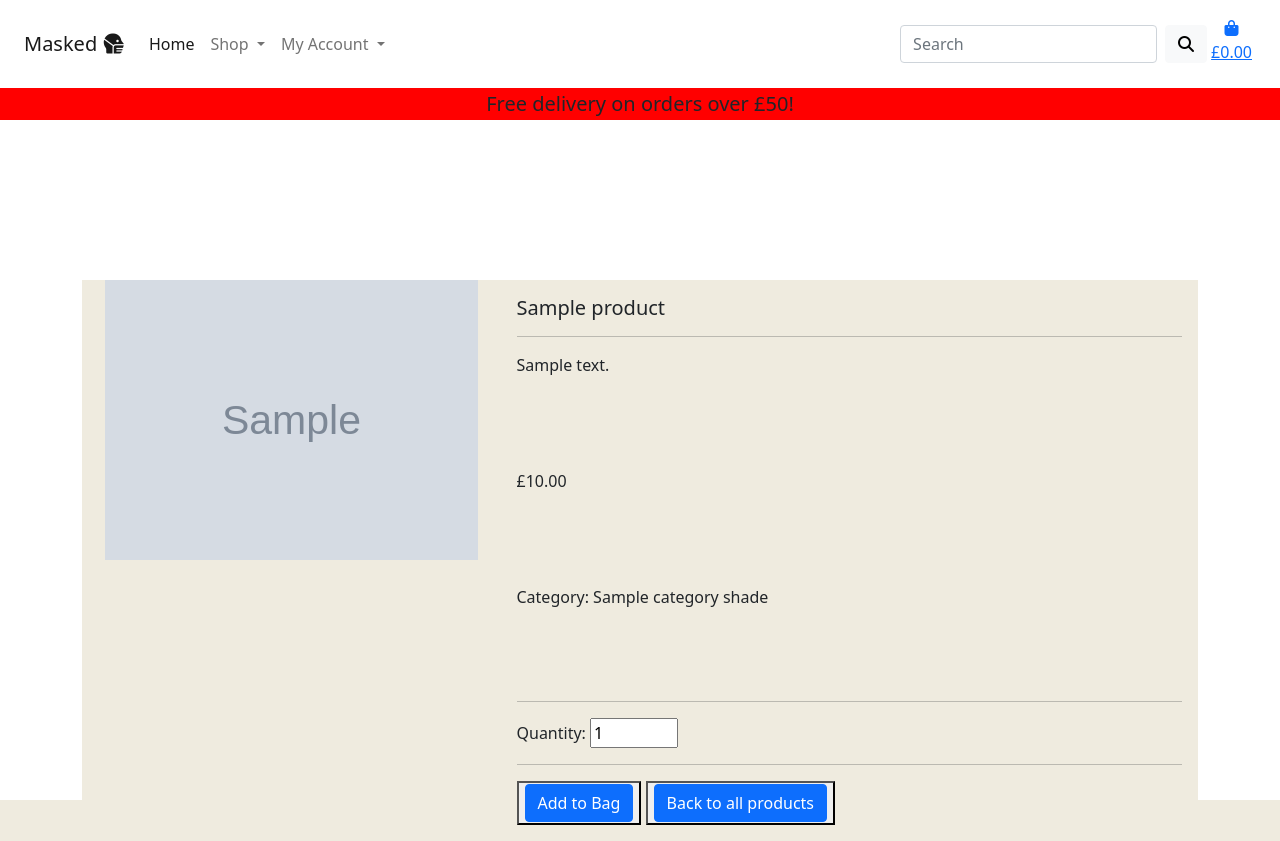
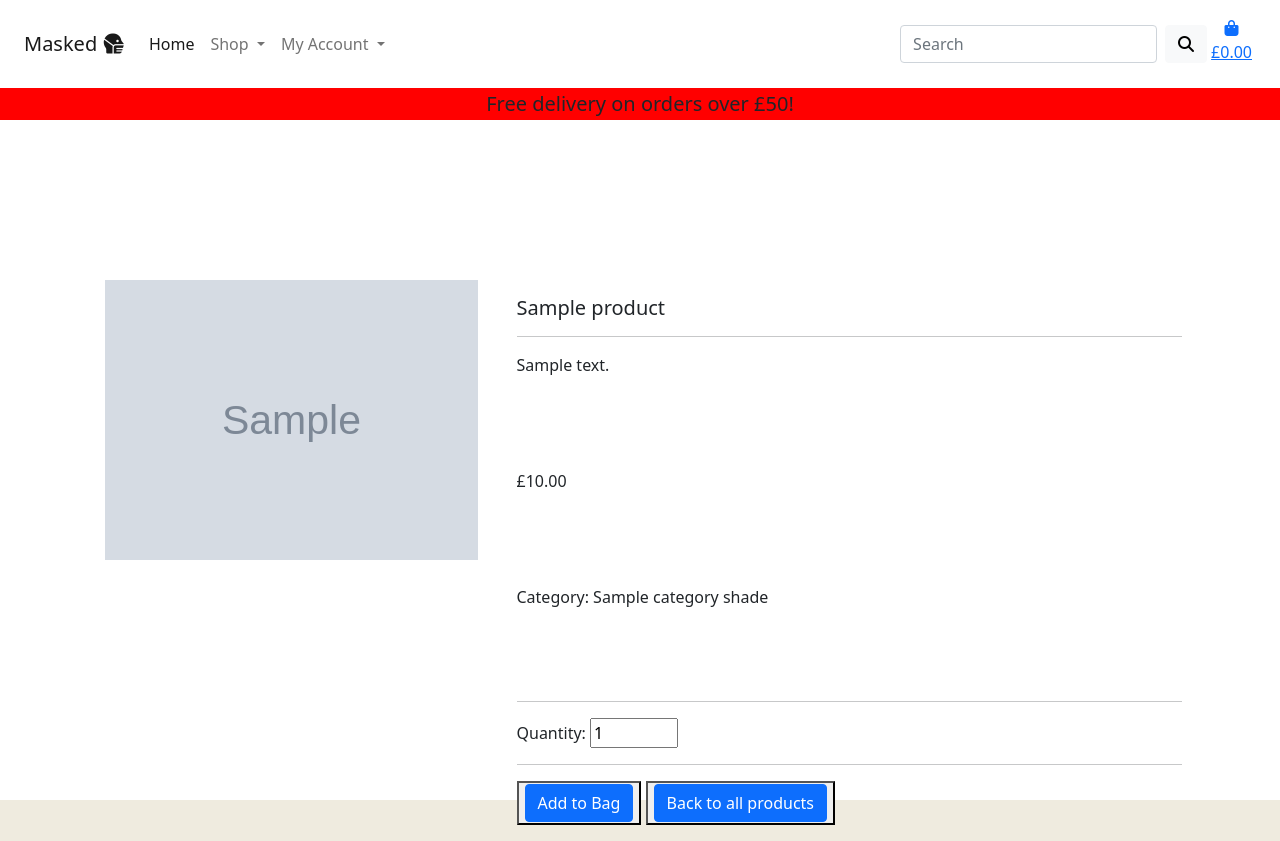
Before and after one commit to Abelyem/MS4, a Django app: page /products/1/ in a window 1280 px wide. Run offline with Django 3.2, Linux system fonts and the light colour scheme; tables that the repository leaves empty hold one stand-in row (values such as "Sample post"); grey boxes marked "Sample" are stand-in pictures; some libraries are stand-ins or nearby versions.

Commit message:
remove border and added bg ground on mask_detail.html page

```diff
--- a/static/css/base.css
+++ b/static/css/base.css
@@ -81,14 +81,12 @@ from a previous incomplete portfolio project of my own -- https://abel-portfolio
 .mask-img {
     display: grid;
     grid-area: mask-img;
-    background-color: #efebdf;
     text-align: center;
 }
 
 .mask-info {
     display: grid;
     grid-area: mask-info;
-    background-color: #efebdf;
 }
 
 /* -- products.html styling -- */
```
